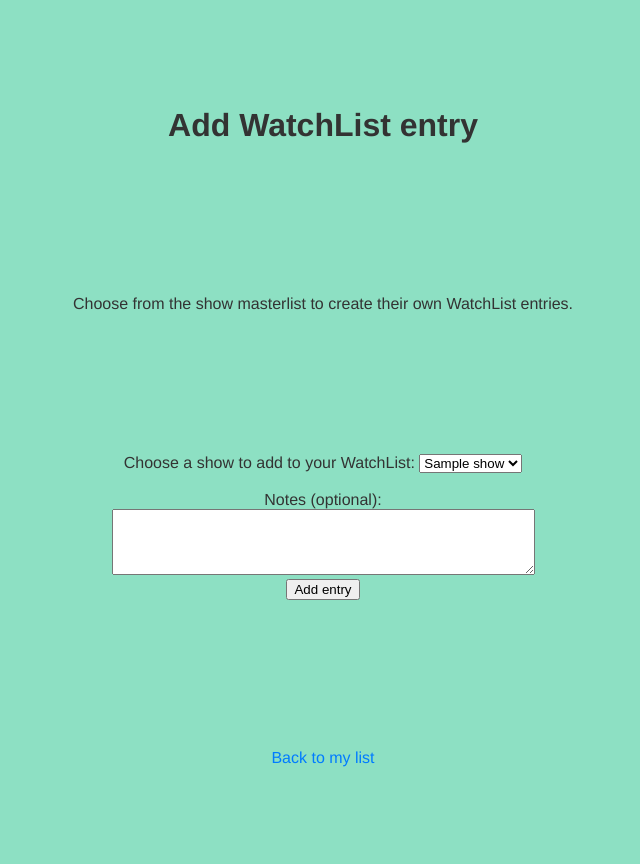
After one commit to sjdoepker/watch-list, a Flask app: page /entry/add/ in a window 1280 px wide. The commit adds this page. Shown: the whole page, without its empty margins (317-957 px from the left). Run offline with Flask 3, Linux system fonts and the light colour scheme; the visitor is signed in with stand-in values (Sample User, id 1); tables that the repository leaves empty hold one stand-in row (values such as "Sample post").

Commit message:
Renamed html files, implemented entry adding functionality

```diff
--- a/app.py
+++ b/app.py
@@ -153,7 +153,7 @@ def user_get_all_entries():
     """
     # return all the list contents; right now, there's just one
     entries = db.session.execute(db.select(Entry).filter_by(user_id=session['user_id'])).all()
-    return render_template("mylist.html", context=entries)
+    return render_template("myList.html", entries=entries)
 
 
 @app.route("/entry/update/<entry_id>", methods=['POST'])
@@ -180,25 +180,35 @@ def entry_update(entry_id):
         db.session.rollback()
         return jsonify({"error": str(e)}), 400
 
-@app.route("/entry/add/", methods=['POST'])
+@app.route("/entry/add/", methods=['GET','POST'])
 @login_required
 def entry_add():
     """
     Adds an entry. Does not take an id as a parameter because entry ids are generated
     once the entry is added to the database.
     """
+    error = None
+    showlist = Show.query.all()
+    if request.method == 'GET':
+        return render_template("entryAdd.html", showlist=showlist)
     try:
-        data = request.get_json()
+        data = {
+            "show_id" : request.form.get("show"),
+            "notes" : request.form.get('notes'),
+            'user_id': session['user_id']
+        }
+
         new_entry = Entry(json.dumps(data))
 
         db.session.add(new_entry)
         db.session.commit()
 
-        return jsonify({"message": "Entry added successfully"}), 200
+        flash("Entry added successfully")
     except exc.SQLAlchemyError as e:
         db.session.rollback()
-        return jsonify({"error": str(e)}), 400
+        error = f"Error in adding entry: {e}"
 
+    return render_template("entryAdd.html", error=error, showlist=showlist)
 
 @app.route("/entry/delete/<entry_id>", methods=['POST'])
 @login_required
@@ -224,11 +234,13 @@ def show_add():
     once added to the database.
     """
     error = None
+    showlist = Show.query.all()
     if request.method == "GET":
-        return render_template("newShow.html")
+        return render_template("showAdd.html", showlist=showlist)
 
     # implicit else
     try:
+
         data = {"title" : request.form.get("title")}
 
         new_show = Show(json.dumps(data))
@@ -241,7 +253,7 @@ def show_add():
         db.session.rollback()
         error = f"Error: {e}"
 
-    return render_template("newShow.html", error=error)
+    return render_template("showAdd.html", error=error,showlist=showlist)
 
 @app.route("/show/delete/<show_id>", methods=['POST'])
 @login_required
--- /dev/null
+++ b/templates/entryAdd.html
@@ -0,0 +1,27 @@
+{% extends "layout.html" %}
+
+{% block body %}
+<h1>Add WatchList entry</h1>
+
+<p>Choose from the show masterlist to create their own WatchList entries.</p>
+
+<div name=addEntry style="margin:auto; align-self: start;">
+    <form method=post>
+        <label for="show">Choose a show to add to your WatchList:</label>
+        <select name="show" id="show">
+            {% for show in showlist %}
+                <option value="{{ show.id }}">{{ show.title }}</option>
+            {% endfor %}
+        </select>
+        <br><br>
+        <label for="notes">Notes (optional):</label><br>
+        <textarea name="notes" id="notes" rows="4" cols="50"></textarea>
+        <br>
+        <input type="submit" value="Add entry">
+
+    </form> <br>
+</div>
+
+
+<a href="{{ url_for('user_get_all_entries') }}">Back to my list</a>
+{% endblock %}
```
Also changed, not shown: templates/mylist.html (+12 -0 lines), templates/newShow.html (deleted, +0 -23 lines), templates/showAdd.html (added, +33 -0 lines).
